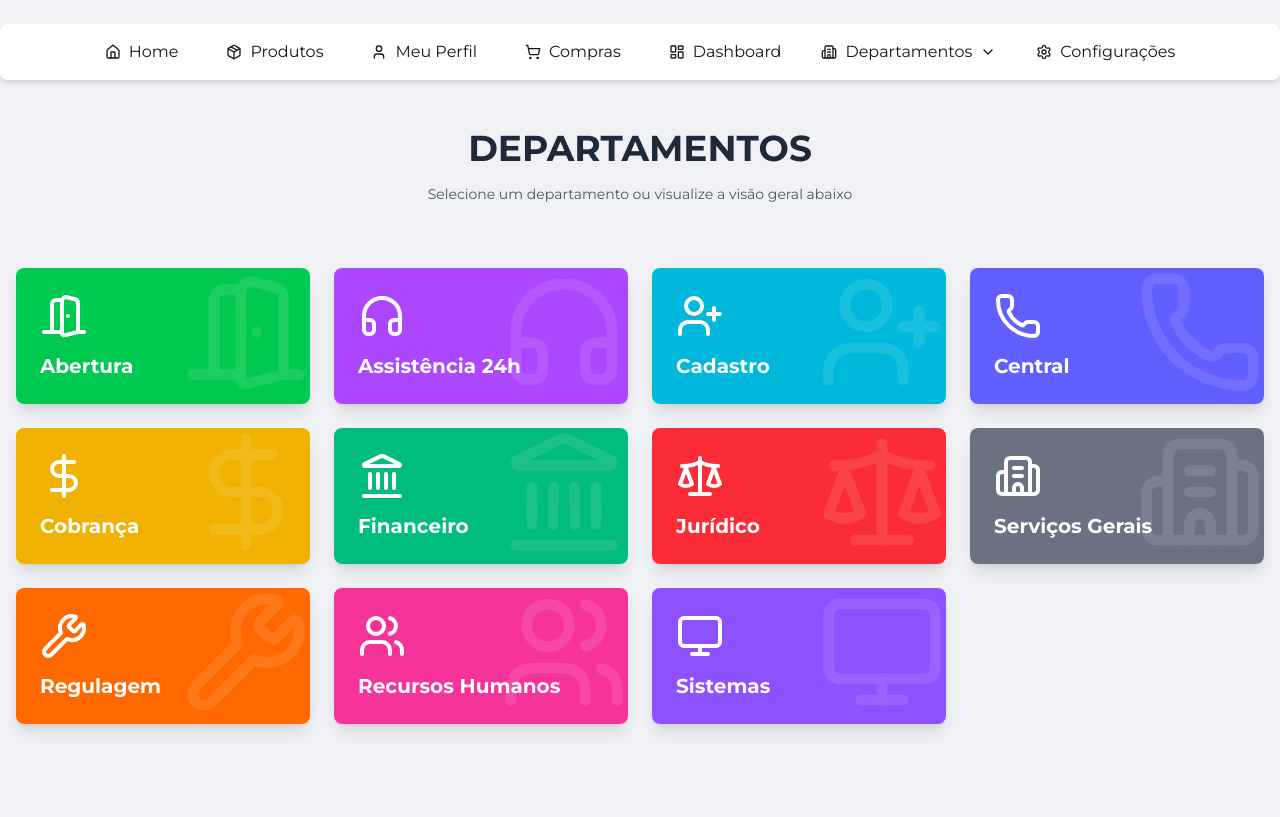
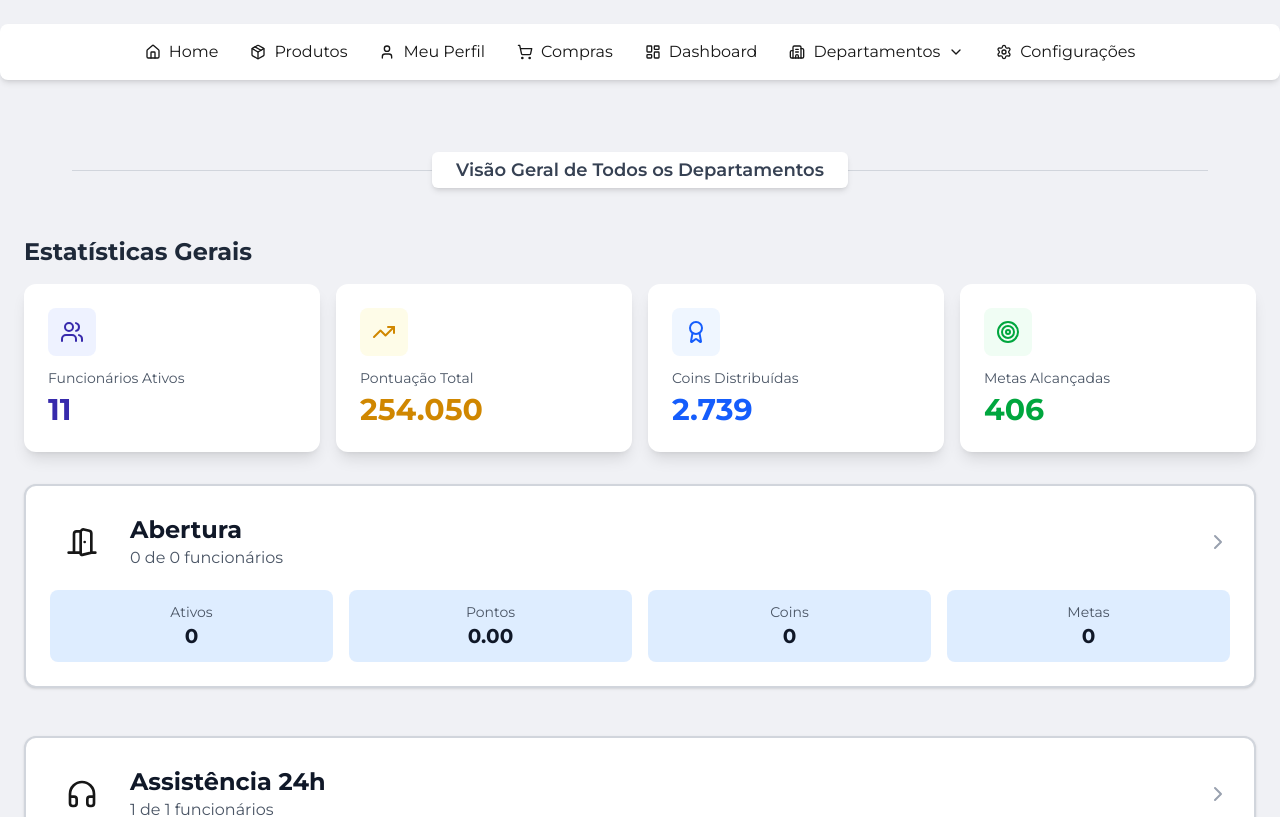
Before and after one commit to zCarlosEduardo/coin-sys, a Next.js app: page /departamentos in a window 1280 px wide. Shown: the top 817 px of the page. Built offline with nearby package versions, Linux system fonts and the light colour scheme.

Commit message:
Agora foi vercel arrombado

```diff
--- a/app/Departamentos/DepartamentosClient.tsx
+++ /dev/null
@@ -1,48 +0,0 @@
-'use client';
-
-import Link from "next/link";
-import { departamentos } from "@/lib/departamentos/departamentos";
-import DepartamentoPageGeral from "@/components/departamentos/DepartamentoPageGeral";
-
-export default function DepartamentosClient() {
-  return (
-    <div className="">
-      <div className="container mx-auto mt-6 mb-22">
-        <header className="text-center my-12">
-          <h1 className="text-4xl sm: font-bold text-gray-800 mb-4 uppercase">
-            Departamentos
-          </h1>
-          <p className="text-gray-600 text-lg sm:text-sm">
-            Selecione um departamento ou visualize a visão geral abaixo
-          </p>
-        </header>
-
-        <div className="grid grid-cols-1 md:grid-cols-2 lg:grid-cols-4 xl:grid-cols-4 gap-6 container mx-auto p-4">
-          {departamentos.map((dept) => {
-            const Icon = dept.icon;
-
-            return (
-              <Link
-                key={dept.id}
-                href={`/departamentos/${dept.slug}`}
-                className="group bg-white rounded-lg shadow-lg hover:shadow-2xl transition-all duration-300 overflow-hidden hover:-translate-y-2"
-              >
-                <div className={`${dept.cor} p-6 text-white relative overflow-hidden`}>
-                  <div className="absolute top-0 right-0 opacity-10">
-                    <Icon className="w-32 h-32" />
-                  </div>
-                  <Icon className="w-12 h-12 mb-3 relative z-10" />
-                  <h3 className="text-xl font-bold relative z-10">
-                    {dept.nome}
-                  </h3>
-                </div>
-              </Link>
-            );
-          })}
-        </div>
-      </div>
-
-      <DepartamentoPageGeral />
-    </div>
-  );
-}
--- a/app/departamentos/[slug]/page.tsx
+++ b/app/departamentos/[slug]/page.tsx
@@ -1,18 +1,11 @@
 import DepartamentoPageClient from "@/components/departamentos/DepartamentoPageClient";
 
-interface Props {
-  params: { slug: string };
-}
+type Props = {
+  params: Promise<{ slug: string }>;
+};
 
 export default async function DepartamentoPage({ params }: Props) {
-  const { slug } = params;
+  const { slug } = await params;
+
   return <DepartamentoPageClient slug={slug} />;
 }
-
-export async function generateStaticParams() {
-  const { departamentos } = await import("@/lib/departamentos/departamentos");
-
-  return departamentos.map((dept) => ({
-    slug: dept.slug,
-  }));
-}
--- a/app/departamentos/page.tsx
+++ b/app/departamentos/page.tsx
@@ -1,12 +1,5 @@
-import DepartamentosClient from "./DepartamentosClient";
-
-export const metadata = {
-  title: "Departamentos - Coin System",
-  description: "Visualize todos os departamentos da empresa",
-};
+import DepartamentoPageGeral from "@/components/departamentos/DepartamentoPageGeral";
 
 export default function DepartamentosPage() {
-  return <DepartamentosClient />;
+  return <DepartamentoPageGeral />;
 }
-
-export const dynamic = "force-static";
--- a/components/NavBar.tsx
+++ b/components/NavBar.tsx
@@ -45,59 +45,50 @@ export default function NavBar() {
     { nome: "Sistemas", icon: Monitor, slug: "sistemas" },
   ];
 
+  const getDepartamentoLink = (dept: any) =>
+    dept.isGeneral
+      ? "/Departamentos"
+      : `/Departamentos/${dept.slug}`;
+
   return (
     <nav className="container mx-auto w-full mt-6 text-foreground flex justify-center">
-      <div className="w-full max-w-auto bg-white px-6 py-4 rounded-lg shadow-md">
-        {/* Desktop Menu */}
+      <div className="w-full bg-white px-6 py-4 rounded-lg shadow-md">
+        {/* ================= DESKTOP ================= */}
         <div className="hidden lg:flex items-center justify-center gap-8">
-          <Link
-            href="/"
-            className="flex items-center gap-2 hover:text-gray-600 transition-colors px-2"
-          >
+          <Link href="/" className="flex items-center gap-2 hover:text-gray-600">
             <Home className="w-4 h-4" />
-            <span>Home</span>
-          </Link>
-          <Link
-            href="/produtos"
-            className="flex items-center gap-2 hover:text-amber-600 transition-colors px-2"
-          >
-            <Package className="w-4 h-4" />
-            <span>Produtos</span>
-          </Link>
-          <Link
-            href="/meu-perfil"
-            className="flex items-center gap-2 hover:text-gray-600 transition-colors px-2"
-          >
-            <User className="w-4 h-4" />
-            <span>Meu Perfil</span>
-          </Link>
-          <Link
-            href="/compras"
-            className="flex items-center gap-2 hover:text-gray-600 transition-colors px-2"
-          >
-            <ShoppingCart className="w-4 h-4" />
-            <span>Compras</span>
-          </Link>
-          <Link
-            href="/dashboard"
-            className="flex items-center gap-2 hover:text-blue-600 transition-colors px-2"
-          >
-            <LayoutDashboard className="w-4 h-4" />
-            <span>Dashboard</span>
+            Home
           </Link>
 
+          <Link href="/produtos" className="flex items-center gap-2 hover:text-amber-600">
+            <Package className="w-4 h-4" />
+            Produtos
+          </Link>
+
+          <Link href="/meu-perfil" className="flex items-center gap-2 hover:text-gray-600">
+            <User className="w-4 h-4" />
+            Meu Perfil
+          </Link>
+
+          <Link href="/compras" className="flex items-center gap-2 hover:text-gray-600">
+            <ShoppingCart className="w-4 h-4" />
+            Compras
+          </Link>
+
+          <Link href="/dashboard" className="flex items-center gap-2 hover:text-blue-600">
+            <LayoutDashboard className="w-4 h-4" />
+            Dashboard
+          </Link>
+
+          {/* Dropdown Departamentos */}
           <div
             className="relative"
             onMouseEnter={() => setIsDropdownOpen(true)}
             onMouseLeave={() => setIsDropdownOpen(false)}
           >
-            <button
-              className="flex items-center gap-2 hover:text-gray-600 transition-colors"
-              aria-haspopup="true"
-              aria-expanded={isDropdownOpen}
-            >
+            <button className="flex items-center gap-2">
               <Building2 className="w-4 h-4" />
-              <span>Departamentos</span>
+              Departamentos
               <ChevronDown
                 className={`w-4 h-4 transition-transform ${
                   isDropdownOpen ? "rotate-180" : ""
@@ -106,133 +97,94 @@ export default function NavBar() {
             </button>
 
             <div
-              className={`absolute top-full left-0 mt-2 w-72 max-h-96 overflow-y-auto bg-white/80 rounded-md shadow-lg transition-all duration-200 z-50 ${
+              className={`absolute top-full left-0 mt-2 w-72 max-h-96 overflow-y-auto bg-white rounded-md shadow-lg z-50 transition-all ${
                 isDropdownOpen ? "opacity-100 visible" : "opacity-0 invisible"
               }`}
-              style={{
-                scrollbarWidth: "thin",
-                scrollbarColor: "#18181b",
-                backdropFilter: "blur(4px)",
-                WebkitBackdropFilter: "blur(4px)",
-              }}
             >
-              {departamentos.map((departamento, index) => {
-                const Icon = departamento.icon;
+              {departamentos.map((dept, index) => {
+                const Icon = dept.icon;
                 return (
                   <Link
                     key={index}
-                    href={`/departamentos/${departamento.slug}`}
-                    className="flex items-center gap-3 px-4 py-3 text-gray-800 hover:bg-gray-100/70 transition-colors"
+                    href={getDepartamentoLink(dept)}
+                    className="flex items-center gap-3 px-4 py-3 hover:bg-gray-100"
                   >
-                    <Icon className="w-5 h-5 shrink-0" />
-                    <span>{departamento.nome}</span>
+                    <Icon className="w-5 h-5" />
+                    {dept.nome}
                   </Link>
                 );
               })}
             </div>
           </div>
-          <Link
-            href="/configuracoes"
-            className="flex items-center gap-2 hover:text-gray-600 transition-colors px-2"
-          >
+
+          <Link href="/configuracoes" className="flex items-center gap-2 hover:text-gray-600">
             <Settings className="w-4 h-4" />
-            <span>Configurações</span>
+            Configurações
           </Link>
         </div>
 
-        {/* Mobile Menu */}
+        {/* ================= MOBILE ================= */}
         <div className="lg:hidden">
-          <div className="flex items-center justify-end">
-            <button
-              onClick={() => setIsMenuOpen(!isMenuOpen)}
-              className="p-2 hover:bg-gray-100 rounded-md transition-colors"
-              aria-label="Toggle menu"
-            >
-              {isMenuOpen ? (
-                <X className="w-6 h-6" />
-              ) : (
-                <Menu className="w-6 h-6" />
-              )}
+          <div className="flex justify-end">
+            <button onClick={() => setIsMenuOpen(!isMenuOpen)}>
+              {isMenuOpen ? <X /> : <Menu />}
             </button>
           </div>
 
           {isMenuOpen && (
             <div className="mt-4 space-y-2">
-              <Link
-                href="/"
-                className="flex items-center gap-3 px-4 py-3 hover:bg-gray-100 rounded-md transition-colors"
-              >
-                <Home className="w-5 h-5" />
-                <span>Home</span>
-              </Link>
-              <Link
-                href="/produtos"
-                className="flex items-center gap-3 px-4 py-3 hover:bg-gray-100 rounded-md transition-colors"
-              >
-                <Package className="w-5 h-5" />
-                <span>Produtos</span>
-              </Link>
-              <Link
-                href="/meu-perfil"
-                className="flex items-center gap-3 px-4 py-3 hover:bg-gray-100 rounded-md transition-colors"
-              >
-                <User className="w-5 h-5" />
-                <span>Meu Perfil</span>
-              </Link>
-              <Link
-                href="/compras"
-                className="flex items-center gap-3 px-4 py-3 hover:bg-gray-100 rounded-md transition-colors"
-              >
-                <ShoppingCart className="w-5 h-5" />
-                <span>Compras</span>
-              </Link>
-              <Link
-                href="/dashboard"
-                className="flex items-center gap-3 px-4 py-3 hover:bg-gray-100 rounded-md transition-colors"
-              >
-                <LayoutDashboard className="w-5 h-5" />
-                <span>Dashboard</span>
+              <Link href="/" className="flex gap-3 px-4 py-3 hover:bg-gray-100">
+                <Home /> Home
               </Link>
 
+              <Link href="/produtos" className="flex gap-3 px-4 py-3 hover:bg-gray-100">
+                <Package /> Produtos
+              </Link>
+
+              <Link href="/meu-perfil" className="flex gap-3 px-4 py-3 hover:bg-gray-100">
+                <User /> Meu Perfil
+              </Link>
+
+              <Link href="/compras" className="flex gap-3 px-4 py-3 hover:bg-gray-100">
+                <ShoppingCart /> Compras
+              </Link>
+
+              {/* Departamentos Mobile */}
               <div>
                 <button
                   onClick={() => setIsDropdownOpen(!isDropdownOpen)}
-                  className="w-full flex items-center justify-between gap-3 px-4 py-3 hover:bg-gray-100 rounded-md transition-colors"
+                  className="w-full flex justify-between px-4 py-3 hover:bg-gray-100"
                 >
-                  <div className="flex items-center gap-3">
-                    <Building2 className="w-5 h-5" />
-                    <span>Departamentos</span>
+                  <div className="flex gap-3">
+                    <Building2 />
+                    Departamentos
                   </div>
                   <ChevronDown
-                    className={`w-5 h-5 transition-transform ${
-                      isDropdownOpen ? "rotate-180" : ""
-                    }`}
+                    className={`${isDropdownOpen ? "rotate-180" : ""}`}
                   />
                 </button>
+
                 {isDropdownOpen && (
-                  <div className="mt-2 ml-4 space-y-1 max-h-64 overflow-y-auto">
-                    {departamentos.map((departamento, index) => {
-                      const Icon = departamento.icon;
+                  <div className="ml-4 space-y-1">
+                    {departamentos.map((dept, index) => {
+                      const Icon = dept.icon;
                       return (
                         <Link
                           key={index}
-                          href={`/departamentos/${departamento.slug}`}
-                          className="flex items-center gap-3 px-4 py-2 text-sm hover:bg-gray-100 rounded-md transition-colors"
+                          href={getDepartamentoLink(dept)}
+                          className="flex gap-3 px-4 py-2 hover:bg-gray-100"
                         >
-                          <Icon className="w-4 h-4 shrink-0" />
-                          <span>{departamento.nome}</span>
+                          <Icon className="w-4 h-4" />
+                          {dept.nome}
                         </Link>
                       );
                     })}
                   </div>
                 )}
               </div>
-              <Link
-                href="/configuracoes"
-                className="flex items-center gap-3 px-4 py-3 hover:bg-gray-100 rounded-md transition-colors"
-              >
-                <Settings className="w-5 h-5" />
-                <span>Configurações</span>
+
+              <Link href="/configuracoes" className="flex gap-3 px-4 py-3 hover:bg-gray-100">
+                <Settings /> Configurações
               </Link>
             </div>
           )}
--- a/components/departamentos/DepartamentoPageClient.tsx
+++ b/components/departamentos/DepartamentoPageClient.tsx
@@ -1,13 +1,10 @@
-'use client';
+"use client";
 
 import Link from "next/link";
 import { useState, useMemo, useEffect } from "react";
 import { ArrowLeft } from "lucide-react";
 import { getDepartamentoBySlug } from "@/lib/departamentos/departamentos";
-import {
-  funcionarios,
-  type Funcionario,
-} from "@/lib/funcionarios/funcionarios";
+import { funcionarios, type Funcionario } from "@/lib/funcionarios/funcionarios";
 
 // Componentes separados
 import { DepartamentoHeader } from "@/components/departamentos/DepartamentoHeader";
@@ -15,36 +12,27 @@ import { EstatisticasGrid } from "@/components/departamentos/EstatisticasGrid";
 import { FiltrosTabela } from "@/components/departamentos/FiltrosTabela";
 import { TabelaFuncionarios } from "@/components/departamentos/TabelaFuncionarios";
 
-interface Props {
+type Props = {
   slug: string;
-}
+};
 
 export default function DepartamentoPageClient({ slug }: Props) {
   const [searchTerm, setSearchTerm] = useState("");
   const [somenteInativos, setSomenteInativos] = useState(false);
   const [isPending, setIsPending] = useState(false);
 
-  // 🔍 DEBUG - Adicione isso temporariamente
+  // (Opcional) debug rápido
   useEffect(() => {
-    console.log("=== DEBUG DEPARTAMENTO ===");
-    console.log("Slug recebido no Client:", slug);
-    console.log("Tipo do slug:", typeof slug);
-    console.log("Slug é string?", typeof slug === "string");
-
-    const dept = getDepartamentoBySlug(slug);
-    console.log("Departamento encontrado:", dept);
-    console.log("========================");
+    console.log("DepartamentoPageClient slug:", slug);
   }, [slug]);
 
   const departamento = getDepartamentoBySlug(slug);
 
-  // Busca TODOS os funcionários do departamento
   const todosFuncionarios = useMemo(() => {
     if (!departamento) return [];
     return funcionarios.filter((f) => f.departamentoId === departamento.id);
   }, [departamento]);
 
-  // Calcula estatísticas
   const estatisticas = useMemo(() => {
     const ativos = todosFuncionarios.filter((f) => f.ativo);
     return {
@@ -55,7 +43,6 @@ export default function DepartamentoPageClient({ slug }: Props) {
     };
   }, [todosFuncionarios]);
 
-  // Filtragem e ordenação
   const funcionariosFiltrados = useMemo(() => {
     return todosFuncionarios
       .filter((func) => {
@@ -68,7 +55,7 @@ export default function DepartamentoPageClient({ slug }: Props) {
       .sort((a, b) => b.totalPontos - a.totalPontos);
   }, [todosFuncionarios, searchTerm, somenteInativos]);
 
-  // Early return após todos os hooks
+  // Se slug inválido (deveria cair no notFound do server, mas fica como fallback)
   if (!departamento) {
     return (
       <div className="min-h-screen p-4 md:p-6 flex items-center justify-center">
@@ -81,7 +68,7 @@ export default function DepartamentoPageClient({ slug }: Props) {
             <code className="bg-gray-200 px-2 py-1 rounded">{slug}</code>
           </p>
           <Link
-            href="/departamentos"
+            href="/Departamentos"
             className="text-blue-600 hover:text-blue-700 underline"
           >
             Voltar para Departamentos
@@ -91,7 +78,6 @@ export default function DepartamentoPageClient({ slug }: Props) {
     );
   }
 
-  // Handlers
   const handleToggleStatus = (id: string) => {
     setIsPending(true);
     console.log("Toggle status:", id);
@@ -113,28 +99,23 @@ export default function DepartamentoPageClient({ slug }: Props) {
   return (
     <div className="min-h-screen p-4 md:p-6">
       <div className="container mx-auto">
-        {/* Botão Voltar */}
         <Link
-          href="/departamentos"
+          href="/Departamentos"
           className="inline-flex items-center gap-2 text-blue-600 hover:text-blue-700 font-medium mb-4 transition-colors"
         >
           <ArrowLeft className="w-5 h-5" />
           Voltar para Departamentos
         </Link>
 
-        {/* Header do Departamento */}
         <DepartamentoHeader
           nome={departamento.nome}
           cor={departamento.cor}
           Icon={departamento.icon}
         />
 
-        {/* Estatísticas em Grid */}
         <EstatisticasGrid estatisticas={estatisticas} />
 
-        {/* Tabela de Funcionários */}
         <div className="rounded-xl overflow-hidden">
-          {/* Filtros */}
           <FiltrosTabela
             searchTerm={searchTerm}
             setSearchTerm={setSearchTerm}
@@ -144,7 +125,6 @@ export default function DepartamentoPageClient({ slug }: Props) {
             totalGeral={todosFuncionarios.length}
           />
 
-          {/* Tabela Desktop */}
           <TabelaFuncionarios
             funcionarios={funcionariosFiltrados}
             isPending={isPending}
```
Also changed, not shown: lib/departamentos/departamentos.ts (line endings or trailing spaces).
